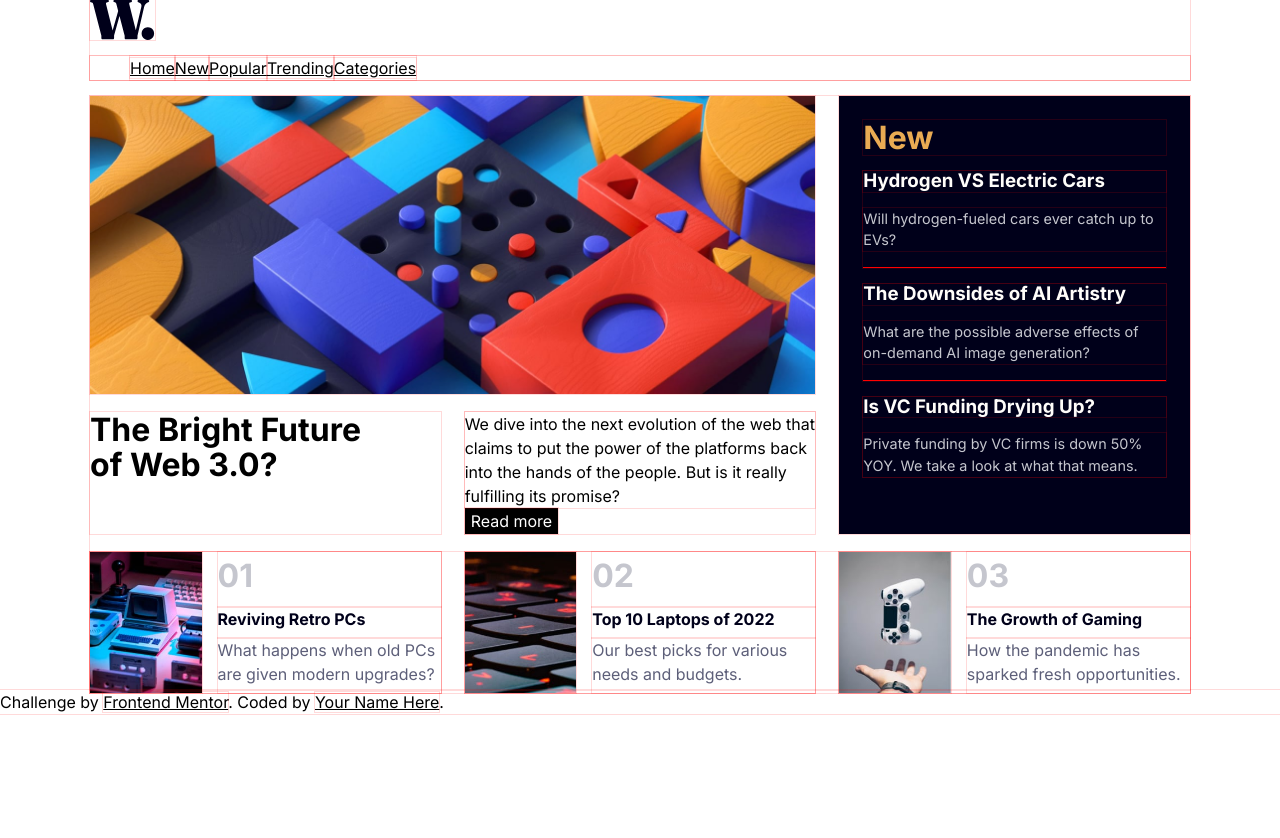
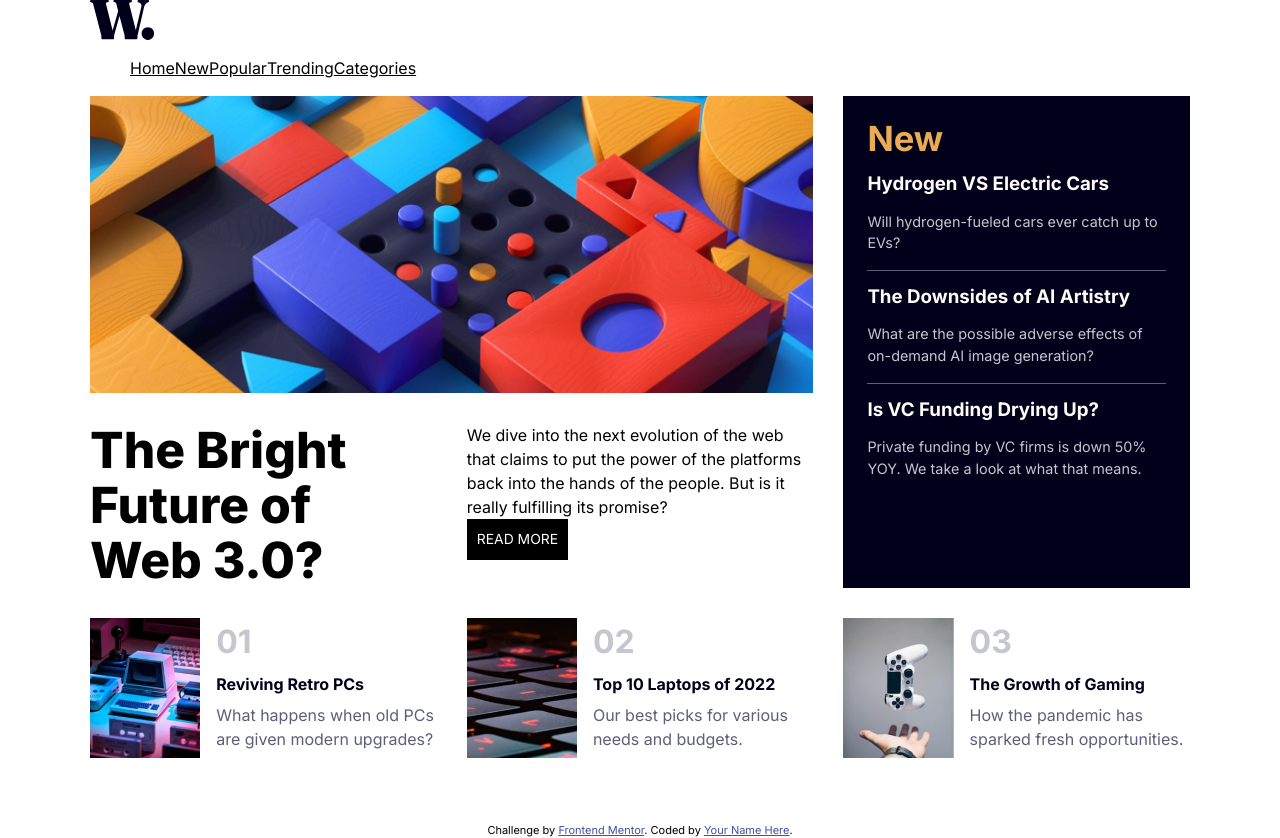
Before and after one commit to SaintSin/femc-astro, an Astro site: page /news-homepage in a window 1280 px wide. Before the commit the page ends 800 px from the top, so only its background shows below. Built offline with nearby package versions, Linux system fonts and the light colour scheme; Astro itself is replaced by a stand-in of ours.

Commit message:
Styling #2

```diff
--- a/src/assets/styles/styles.css
+++ b/src/assets/styles/styles.css
@@ -1,4 +1,42 @@
 @import "_reset.scss";
+
+:root {
+  /* @link https://utopia.fyi/type/calculator?c=320,18,1.125,1140,20,1.2,5,2,&s=0.75|0.5|0.25,1.5|2|3|4|6,s-l */
+
+  --step--2: clamp(0.87rem, calc(0.9rem + -0.04vw), 0.89rem);
+  --step--1: clamp(1rem, calc(0.98rem + 0.08vw), 1.04rem);
+  --step-0: clamp(1.13rem, calc(1.08rem + 0.24vw), 1.25rem);
+  --step-1: clamp(1.27rem, calc(1.17rem + 0.46vw), 1.5rem);
+  --step-2: clamp(1.42rem, calc(1.28rem + 0.73vw), 1.8rem);
+  --step-3: clamp(1.6rem, calc(1.38rem + 1.09vw), 2.16rem);
+  --step-4: clamp(1.8rem, calc(1.49rem + 1.54vw), 2.59rem);
+  --step-5: clamp(2.03rem, calc(1.6rem + 2.11vw), 3.11rem);
+
+  /* @link https://utopia.fyi/space/calculator?c=320,18,1.125,1140,20,1.2,5,2,&s=0.75|0.5|0.25,1.5|2|3|4|6,s-l */
+
+  --space-3xs: clamp(0.31rem, calc(0.31rem + 0vw), 0.31rem);
+  --space-2xs: clamp(0.56rem, calc(0.54rem + 0.12vw), 0.63rem);
+  --space-xs: clamp(0.88rem, calc(0.85rem + 0.12vw), 0.94rem);
+  --space-s: clamp(1.13rem, calc(1.08rem + 0.24vw), 1.25rem);
+  --space-m: clamp(1.69rem, calc(1.61rem + 0.37vw), 1.88rem);
+  --space-l: clamp(2.25rem, calc(2.15rem + 0.49vw), 2.5rem);
+  --space-xl: clamp(3.38rem, calc(3.23rem + 0.73vw), 3.75rem);
+  --space-2xl: clamp(4.5rem, calc(4.3rem + 0.98vw), 5rem);
+  --space-3xl: clamp(6.75rem, calc(6.46rem + 1.46vw), 7.5rem);
+
+  /* One-up pairs */
+  --space-3xs-2xs: clamp(0.31rem, calc(0.19rem + 0.61vw), 0.63rem);
+  --space-2xs-xs: clamp(0.56rem, calc(0.42rem + 0.73vw), 0.94rem);
+  --space-xs-s: clamp(0.88rem, calc(0.73rem + 0.73vw), 1.25rem);
+  --space-s-m: clamp(1.13rem, calc(0.83rem + 1.46vw), 1.88rem);
+  --space-m-l: clamp(1.69rem, calc(1.37rem + 1.59vw), 2.5rem);
+  --space-l-xl: clamp(2.25rem, calc(1.66rem + 2.93vw), 3.75rem);
+  --space-xl-2xl: clamp(3.38rem, calc(2.74rem + 3.17vw), 5rem);
+  --space-2xl-3xl: clamp(4.5rem, calc(3.33rem + 5.85vw), 7.5rem);
+
+  /* Custom pairs */
+  --space-s-l: clamp(1.13rem, calc(0.59rem + 2.68vw), 2.5rem);
+}
 
 * {
   /* outline: 1px solid red; */
--- a/src/pages/index.astro
+++ b/src/pages/index.astro
@@ -9,6 +9,7 @@ import Card from "../components/Card.astro";
 
     <a href="huddle">Huddle</a>
     <a href="testimonials">Testimonials</a>
+    <a href="news-homepage">News Homepage</a>
   </main>
 </Layout>
 <style>
--- a/src/pages/news-homepage/index.astro
+++ b/src/pages/news-homepage/index.astro
@@ -100,9 +100,9 @@ import card3 from "@images/news-homepage/image-gaming-growth.jpg";
   </div>
 </Layout>
 <style lang="scss">
-  * {
-    outline: 1px solid rgba(255, 0, 0, 0.146);
-  }
+  //   * {
+  //     outline: 1px solid rgba(255, 0, 0, 0.146);
+  //   }
   img {
   }
 
@@ -136,7 +136,7 @@ import card3 from "@images/news-homepage/image-gaming-growth.jpg";
   }
   main {
     display: grid;
-    gap: var(--padding-sm);
+    gap: var(--space-m);
 
     grid-template-columns: repeat(3, 1fr);
     grid-template-rows: repeat(3, auto);
@@ -157,14 +157,14 @@ import card3 from "@images/news-homepage/image-gaming-growth.jpg";
     padding: var(--padding-md);
     grid-area: aside;
     h2 {
-      font-size: 2rem;
+      font-size: var(--step-3);
     }
     h2,
     h3:hover {
       color: var(--clr-primary);
     }
     article {
-      border-bottom: 1px solid red;
+      border-bottom: 1px solid var(--clr-neutral-3);
 
       &:last-child {
         border-bottom: 0px;
@@ -190,7 +190,7 @@ import card3 from "@images/news-homepage/image-gaming-growth.jpg";
     grid-area: feature;
     display: grid;
     grid-template-columns: repeat(3, 1fr);
-    gap: var(--padding-sm);
+    gap: var(--space-m);
 
     .card a {
       display: grid;
@@ -236,6 +236,9 @@ import card3 from "@images/news-homepage/image-gaming-growth.jpg";
   }
   h1 {
     grid-area: head;
+    font-size: var(--step-5);
+    font-weight: 800;
+    max-width: 9ch;
   }
   .lead {
     grid-area: lead;
@@ -247,5 +250,17 @@ import card3 from "@images/news-homepage/image-gaming-growth.jpg";
     color: white;
     background: black;
     border: none;
+    font-size: var(--step--2);
+    text-transform: uppercase;
+    padding: var(--space-2xs);
+  }
+
+  .attribution {
+    padding-top: 4rem;
+    font-size: 11px;
+    text-align: center;
+  }
+  .attribution a {
+    color: hsl(228, 45%, 44%);
   }
 </style>
```
